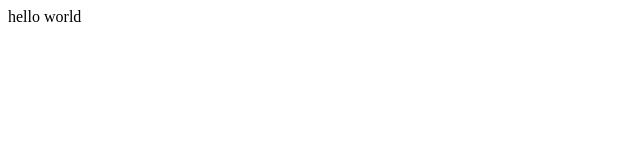
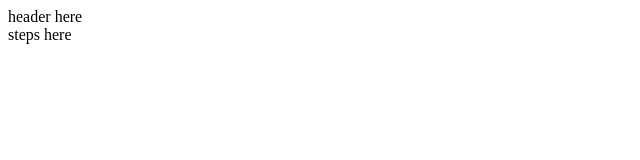
Before and after one commit to serozhkohanna/findroute, a React (Create React App) app: page / in a window 1280 px wide. Shown: the top 160 px of the page, without its empty margins (0-640 px from the left). Built offline with nearby package versions, Linux system fonts and the light colour scheme.

Commit message:
Base route structure.

```diff
--- a/package.json
+++ b/package.json
@@ -41,6 +41,9 @@
     ]
   },
   "devDependencies": {
-    "node-sass": "^4.14.1"
+    "@types/react-router-dom": "^5.1.7",
+    "node-sass": "^4.14.1",
+    "react-router": "^5.2.0",
+    "react-router-dom": "^5.2.0"
   }
 }
--- a/src/App.tsx
+++ b/src/App.tsx
@@ -1,11 +1,23 @@
 import React from 'react';
 import './App.scss';
+import { Route, Switch } from 'react-router-dom';
+import { HOME_PAGE, INFO_PAGE} from "./constants/routes";
+
+import Header from "./components/Header/Header";
+import StepsPage from "./pages/StepsPage/StepsPage";
+import InfoPage from "./pages/InfoPage/InfoPage";
 
 function App() {
   return (
-    <div className="app">
-      hello world
-    </div>
+	<div className="page">
+	  <Header/>
+	  <div className="page-content">
+		<Switch>
+		  <Route exact path={HOME_PAGE} component={StepsPage}/>
+		  <Route exact path={INFO_PAGE} component={InfoPage}/>
+		</Switch>
+	  </div>
+	</div>
   );
 }
 
--- /dev/null
+++ b/src/components/Header/Header.tsx
@@ -0,0 +1,9 @@
+import React from 'react';
+
+const Header = () => {
+  return <header>
+	header here
+  </header>
+}
+
+export default Header;
--- /dev/null
+++ b/src/constants/routes.ts
@@ -0,0 +1,2 @@
+export const HOME_PAGE = '/',
+   			 INFO_PAGE = '/info';
--- a/src/index.tsx
+++ b/src/index.tsx
@@ -1,11 +1,14 @@
 import React from 'react';
 import ReactDOM from 'react-dom';
 import App from './App';
+import { BrowserRouter } from "react-router-dom";
 import reportWebVitals from './reportWebVitals';
 
 ReactDOM.render(
   <React.StrictMode>
-    <App />
+	<BrowserRouter>
+	  <App/>
+	</BrowserRouter>
   </React.StrictMode>,
   document.getElementById('root')
 );
--- /dev/null
+++ b/src/pages/InfoPage/InfoPage.tsx
@@ -0,0 +1,9 @@
+import React from 'react';
+
+const InfoPage = () => {
+  return <main>
+	info here
+  </main>
+}
+
+export default InfoPage;
--- /dev/null
+++ b/src/pages/StepsPage/StepsPage.tsx
@@ -0,0 +1,10 @@
+import React from 'react';
+import './StepsPage.scss';
+
+const StepsPage = () => {
+  return <main>
+	steps here
+  </main>
+}
+
+export default StepsPage;
```
Also changed, not shown: src/pages/InfoPage/InfoPage.scss (added), src/pages/StepsPage/StepsPage.scss (added), 1 other file (tests, documents, lock files or other folders).
